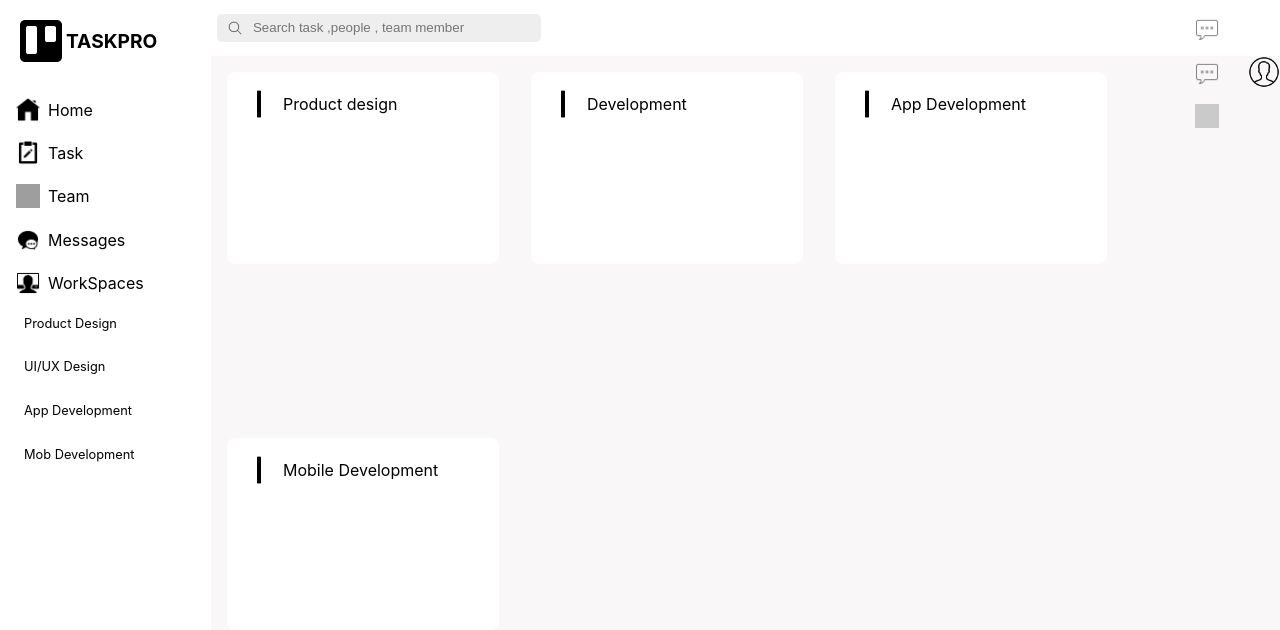
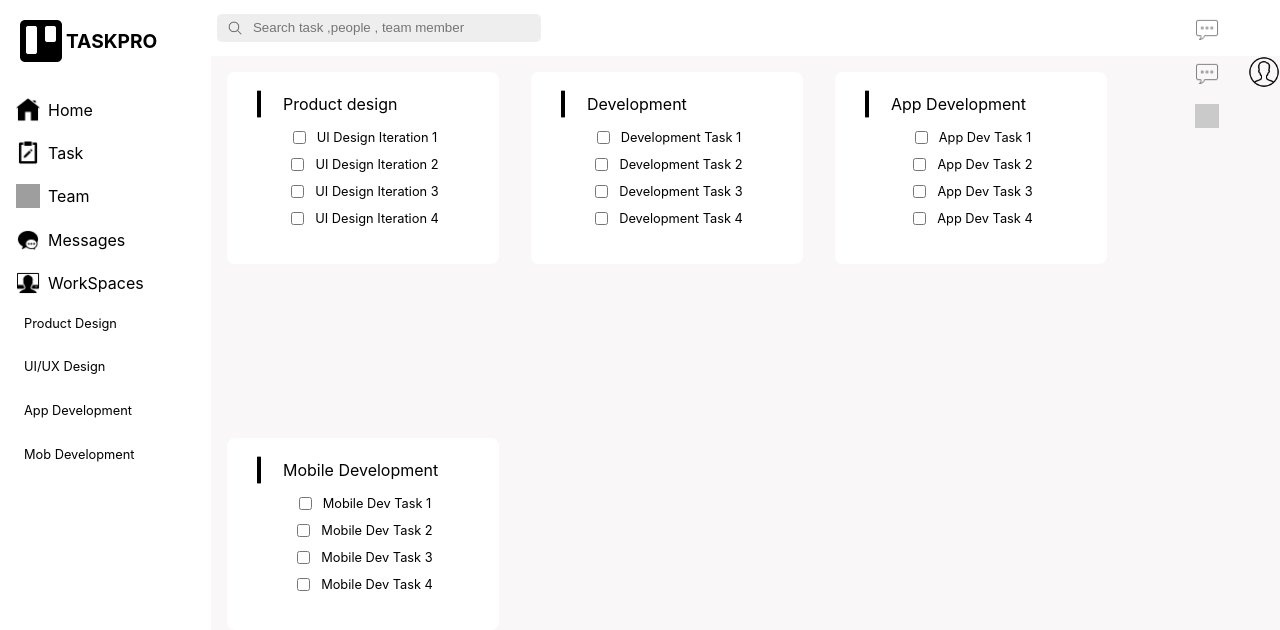
Before and after one commit to rudreshh7/remote, a React (Create React App) app: page / in a window 1280 px wide. Shown: the top 630 px of the page. Built offline with nearby package versions, Linux system fonts and the light colour scheme; grey boxes are pictures that could not be loaded.

Commit message:
Used arrays of object which consits of array

```diff
--- a/src/components/dashboard/Main.css
+++ b/src/components/dashboard/Main.css
@@ -26,3 +26,14 @@ border-radius: 0.5rem;
     height: 2rem;
     margin-right: 0.5rem;
 }
+.tasklist{
+    margin-top: 0.5rem;
+    display: flex;
+    align-items: center;
+    justify-content: center;
+}
+
+.tasklist span{
+    font-size: 0.8rem;
+    margin-left: 0.5rem;
+}
--- a/src/components/dashboard/Main.js
+++ b/src/components/dashboard/Main.js
@@ -1,25 +1,69 @@
-import React from 'react'
-import './Main.css'
+import React from 'react';
+import './Main.css';
 
 function Main(props) {
-  const domain = ["Product design" , "Development" , "App Development ","Mobile Development"];
+  // const domainData = [
+  //   {
+  //     name: "Product design",
+  //     tasks: ["PT1", "PT2", "PT3", "PT4", "PT5"],
+  //   },
+  //   {
+  //     name: "Development",
+  //     tasks: ["DT1", "DT2", "DT3", "DT4", "DT5"],
+  //   },
+  //   {
+  //     name: "App Development",
+  //     tasks: ["ADT1", "ADT2", "ADT3", "ADT4", "ADT5"],
+  //   },
+  //   {
+  //     name: "Mobile Development",
+  //     tasks: ["MDT1", "MDT2", "MDT3", "MDT4", "MDT5"],
+  //   },
+  //   // Add more domains here
+  // ];
+  const domainData = [
+    {
+      name: "Product design",
+      tasks: ["UI Design Iteration 1", "UI Design Iteration 2", "UI Design Iteration 3", "UI Design Iteration 4"],
+    },
+    {
+      name: "Development",
+      tasks: ["Development Task 1", "Development Task 2", "Development Task 3", "Development Task 4"],
+    },
+    {
+      name: "App Development",
+      tasks: ["App Dev Task 1", "App Dev Task 2", "App Dev Task 3", "App Dev Task 4"],
+    },
+    {
+      name: "Mobile Development",
+      tasks: ["Mobile Dev Task 1", "Mobile Dev Task 2", "Mobile Dev Task 3", "Mobile Dev Task 4"],
+    },
+    // Add more domains here
+  ];
+
+
   return (
     <div className="main">
-      {domain.map((item) =>{
-        return(
-          <div className="mainCard">
+      {/* Domain Cards  */}
+      {domainData.map((domain, domainIndex) => (
+        <div className="mainCard" key={domain.name}>
           <div className="titleHeading">
             <img src="/images/vertical.png" alt="" />
-            <span>{item}</span>
+            <span>{domain.name}</span>
           </div>
-
-
+          <div>
+            {/* Task Inside Cards */}
+            {domain.tasks.map((task, taskIndex) => (
+              <div className="tasklist" key={task}>
+                <input type="checkbox" />
+                <span>{task}</span>
+              </div>
+            ))}
+          </div>
         </div>
-        )
-      })}
-
+      ))}
     </div>
-  )
+  );
 }
 
-export default Main
+export default Main;
```
